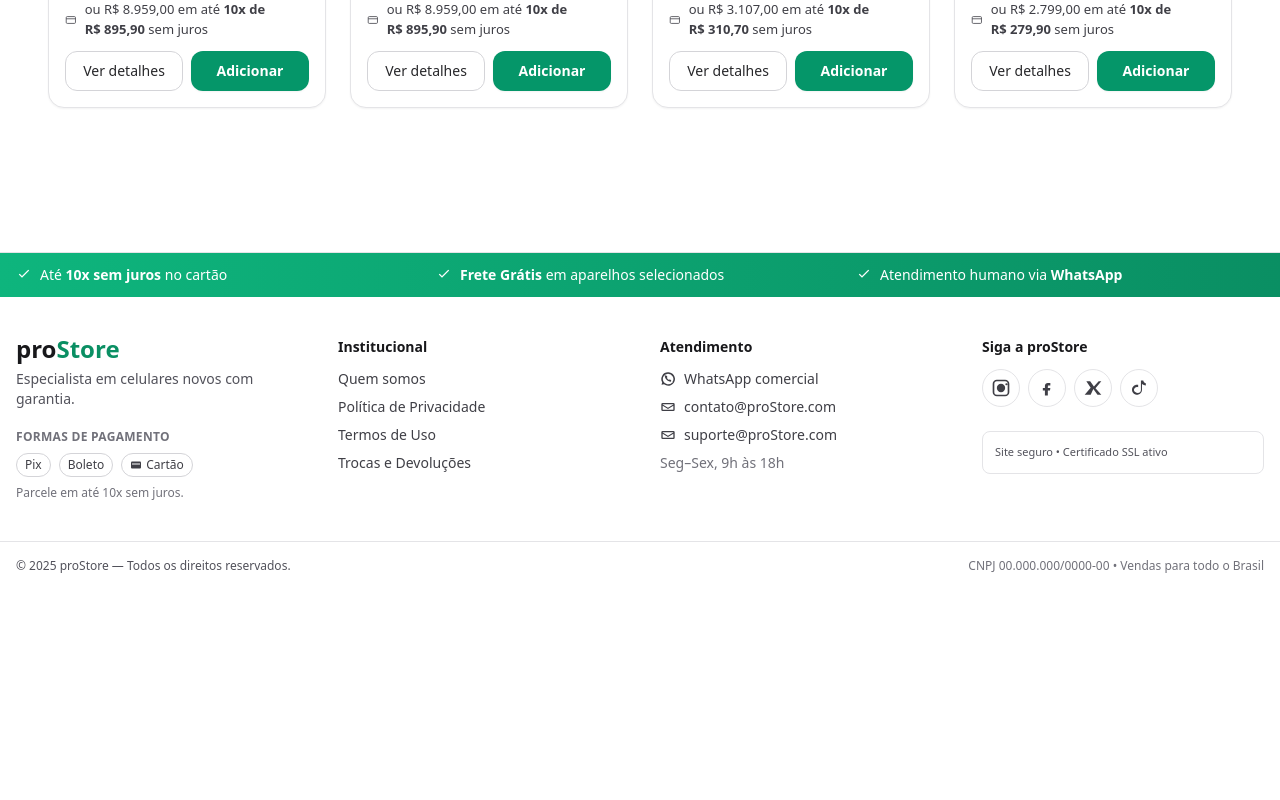
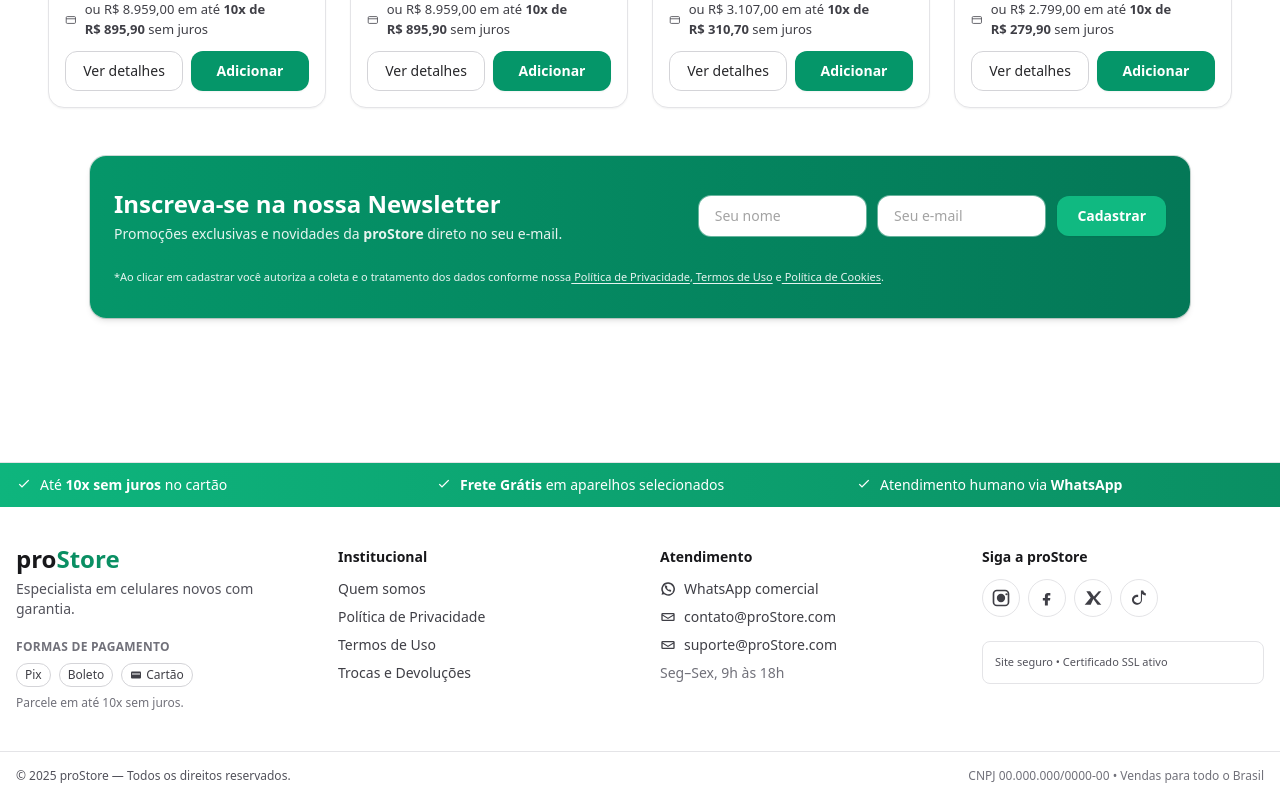
Before and after one commit to blogmarinaluz/SiteOficial, a Next.js app: page / in a window 1280 px wide. Shown: the part 4025-4825 px from the top of the page. Before the commit the page ends 4615 px from the top, so only its background shows below. Built offline with nearby package versions, Linux system fonts and the light colour scheme.

Commit message:
Update page.tsx

```diff
--- a/src/app/page.tsx
+++ b/src/app/page.tsx
@@ -203,6 +203,55 @@ export default function HomePage() {
           <ProductGrid products={destaqueSafe as any[]} />
         </div>
       </section>
+
+      {/* 6) Newsletter — verde/preto, clean */}
+      <section className="mt-12">
+        <div className="mx-auto max-w-[1100px] rounded-2xl bg-gradient-to-r from-emerald-600 to-emerald-700 px-6 py-8 shadow-md ring-1 ring-emerald-900/20">
+          <div className="grid gap-6 md:grid-cols-[1.2fr,1fr] md:items-center">
+            <div>
+              <h3 className="text-2xl font-extrabold text-white">Inscreva-se na nossa Newsletter</h3>
+              <p className="mt-1 text-sm text-white/90">
+                Promoções exclusivas e novidades da <span className="font-semibold">proStore</span> direto no seu e-mail.
+              </p>
+            </div>
+
+            {/* Campos + botão */}
+            <form className="flex flex-col gap-3 sm:flex-row sm:items-center" action="#" noValidate>
+              <label className="sr-only" htmlFor="nl-name">Nome</label>
+              <input
+                id="nl-name"
+                type="text"
+                placeholder="Seu nome"
+                className="w-full rounded-xl border-0 bg-white px-4 py-2.5 text-sm text-neutral-800 placeholder:text-neutral-400 outline-none ring-1 ring-white/40 focus:ring-2 focus:ring-white"
+                required
+              />
+
+              <label className="sr-only" htmlFor="nl-email">E-mail</label>
+              <input
+                id="nl-email"
+                type="email"
+                placeholder="Seu e-mail"
+                className="w-full rounded-xl border-0 bg-white px-4 py-2.5 text-sm text-neutral-800 placeholder:text-neutral-400 outline-none ring-1 ring-white/40 focus:ring-2 focus:ring-white"
+                required
+              />
+
+              <button
+                type="button"
+                className="w-full sm:w-auto rounded-xl bg-emerald-500 px-5 py-2.5 text-sm font-semibold text-white shadow-sm transition hover:bg-emerald-600"
+              >
+                Cadastrar
+              </button>
+            </form>
+
+            <p className="md:col-span-2 text-[11px] leading-relaxed text-white/90">
+              *Ao clicar em cadastrar você autoriza a coleta e o tratamento dos dados conforme nossa
+              <a href="#" className="underline underline-offset-2"> Política de Privacidade</a>,
+              <a href="#" className="underline underline-offset-2"> Termos de Uso</a> e
+              <a href="#" className="underline underline-offset-2"> Política de Cookies</a>.
+            </p>
+          </div>
+        </div>
+      </section>
     </main>
   );
 }
```
